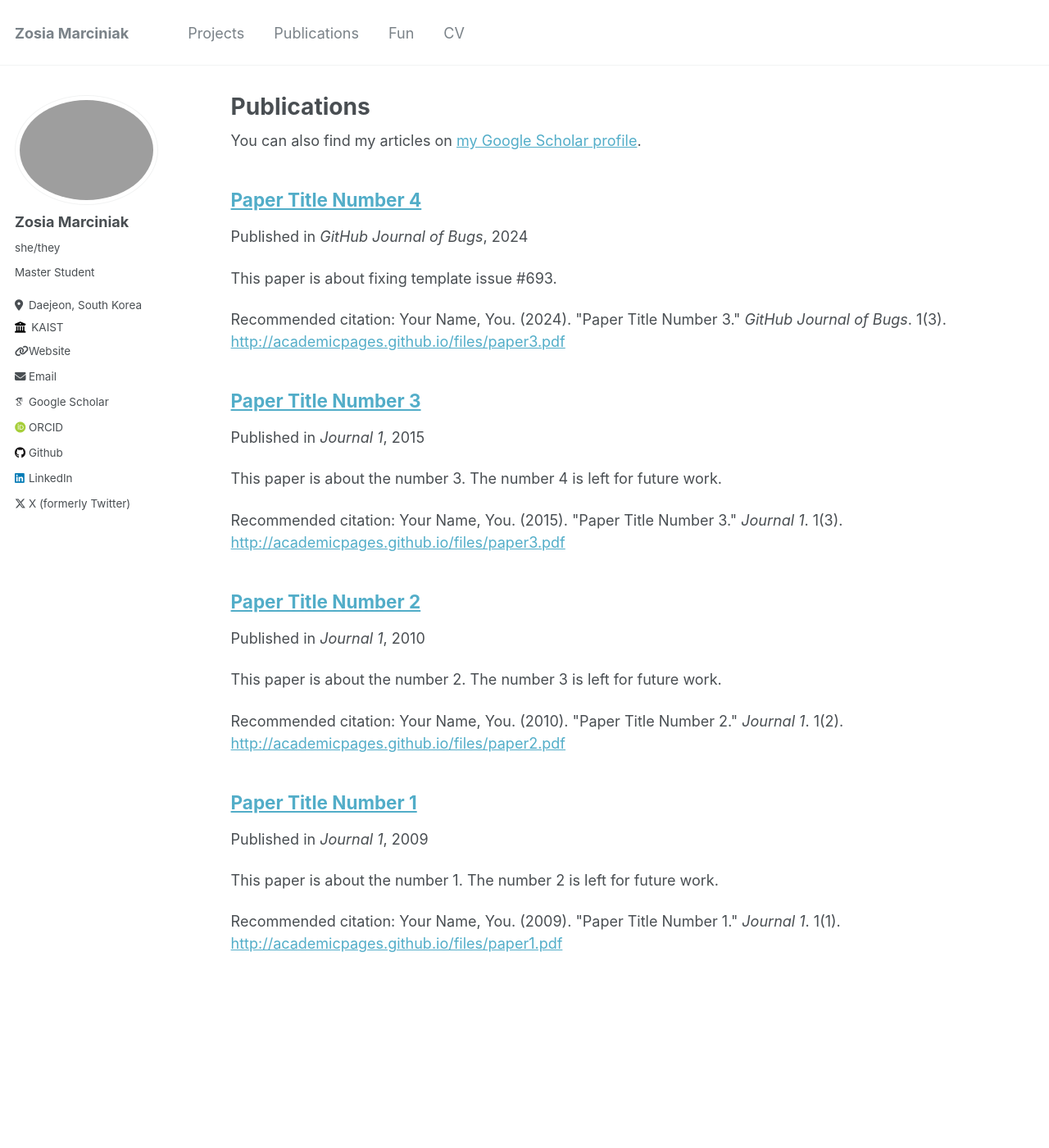
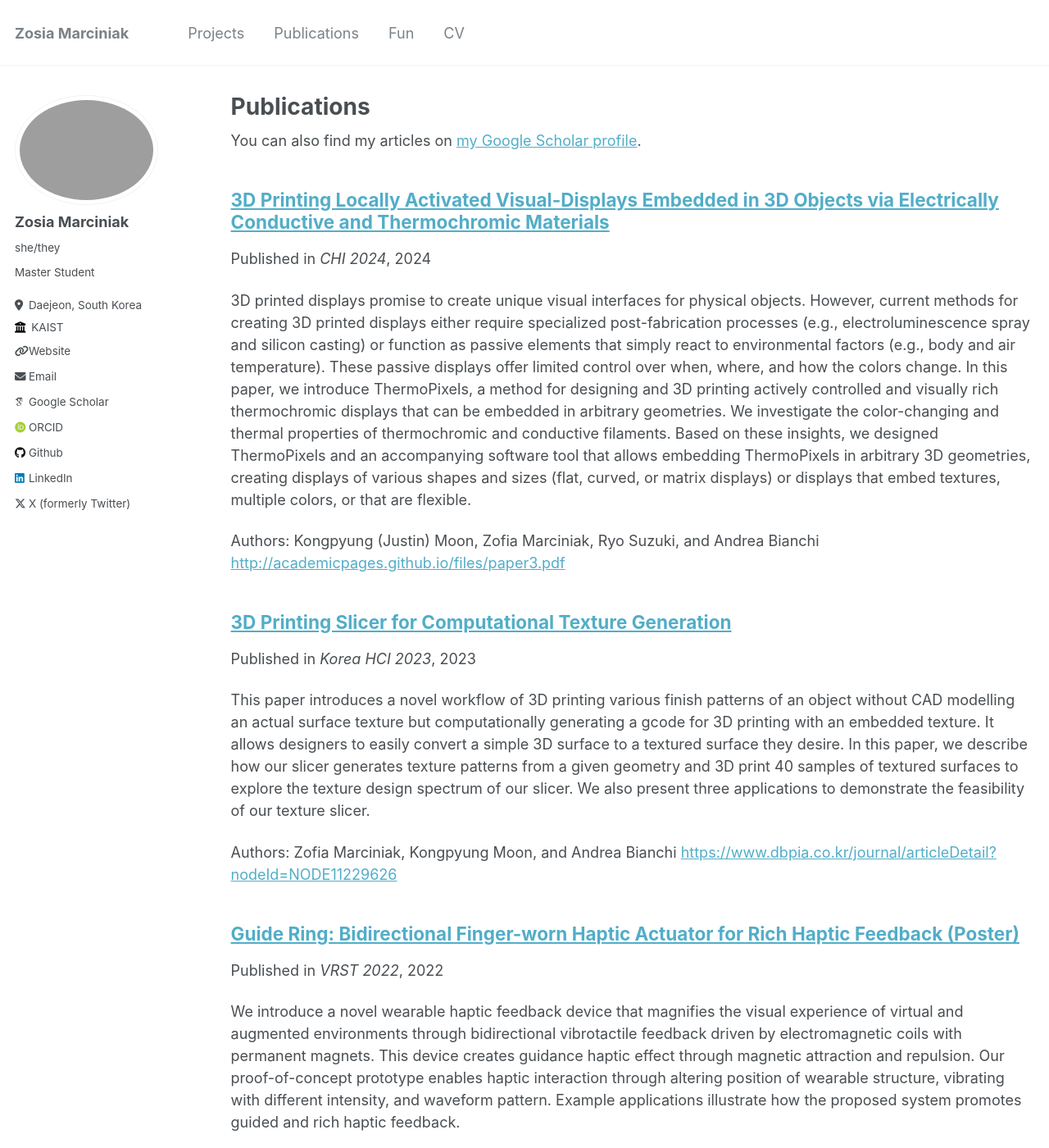
Before and after one commit to zosia-hci/zosia-hci.github.io, a Jekyll site: the page built from _pages/publications.md, in a window 1280 px wide and 1400 px high. Shown: the whole window at 82% size. Built offline with Jekyll 4.4.1, drawn with Linux system fonts in a browser that asks for light colours; some web fonts are replaced; some of the changed text lies outside the part shown.

Commit message:
publications added

```diff
--- a/_includes/archive-single.html
+++ b/_includes/archive-single.html
@@ -53,9 +53,9 @@
     {% endif %}
 
     {% if post.citation and post.paperurl %}
-      <p>Recommended citation: {{ post.citation }} <a href="{{ post.paperurl }}">{{ post.paperurl }}</a></p>
+      <p>Authors: {{ post.citation }} <a href="{{ post.paperurl }}">{{ post.paperurl }}</a></p>
     {% elsif post.citation %}
-      <p>Recommended citation: {{ post.citation }} </p>
+      <p>Authors: {{ post.citation }} </p>
     {% elsif post.paperurl %}
       <p class="wordwrap">Download <a href=" {{ post.paperurl }} ">here</a></p>
     {% endif %}
--- a/_layouts/single.html
+++ b/_layouts/single.html
@@ -48,9 +48,9 @@ layout: default
         {{ content }}
 
         {% if page.citation and page.paperurl %}
-          <p style="font-size: smaller">Recommended citation: {{ page.citation }} <a href="{{ page.paperurl }}"><u>{{ page.paperurl }}</u></a></p>
+          <p style="font-size: smaller">Authors: {{ page.citation }} <a href="{{ page.paperurl }}"><u>{{ page.paperurl }}</u></a></p>
         {% elsif page.citation %}
-          <p style="font-size: smaller">Recommended citation: {{ page.citation }} </p>
+          <p style="font-size: smaller">Authors: {{ page.citation }} </p>
         {% endif %}
 
         {% if page.link %}<div><a href="{{ page.link }}" class="btn">{{ site.data.ui-text[site.locale].ext_link_label | default: "Direct Link" }}</a></div>{% endif %}
--- a/_publications/2009-10-01-paper-title-number-1.md
+++ /dev/null
@@ -1,12 +0,0 @@
----
-title: "Paper Title Number 1"
-collection: publications
-permalink: /publication/2009-10-01-paper-title-number-1
-excerpt: 'This paper is about the number 1. The number 2 is left for future work.'
-date: 2009-10-01
-venue: 'Journal 1'
-paperurl: 'http://academicpages.github.io/files/paper1.pdf'
-citation: 'Your Name, You. (2009). &quot;Paper Title Number 1.&quot; <i>Journal 1</i>. 1(1).'
----
-
-The contents above will be part of a list of publications, if the user clicks the link for the publication than the contents of section will be rendered as a full page, allowing you to provide more information about the paper for the reader. When publications are displayed as a single page, the contents of the above "citation" field will automatically be included below this section in a smaller font.
--- a/_publications/2010-10-01-paper-title-number-2.md
+++ /dev/null
@@ -1,12 +0,0 @@
----
-title: "Paper Title Number 2"
-collection: publications
-permalink: /publication/2010-10-01-paper-title-number-2
-excerpt: 'This paper is about the number 2. The number 3 is left for future work.'
-date: 2010-10-01
-venue: 'Journal 1'
-paperurl: 'http://academicpages.github.io/files/paper2.pdf'
-citation: 'Your Name, You. (2010). &quot;Paper Title Number 2.&quot; <i>Journal 1</i>. 1(2).'
----
-
-The contents above will be part of a list of publications, if the user clicks the link for the publication than the contents of section will be rendered as a full page, allowing you to provide more information about the paper for the reader. When publications are displayed as a single page, the contents of the above "citation" field will automatically be included below this section in a smaller font.
--- a/_publications/2015-10-01-paper-title-number-3.md
+++ /dev/null
@@ -1,12 +0,0 @@
----
-title: "Paper Title Number 3"
-collection: publications
-permalink: /publication/2015-10-01-paper-title-number-3
-excerpt: 'This paper is about the number 3. The number 4 is left for future work.'
-date: 2015-10-01
-venue: 'Journal 1'
-paperurl: 'http://academicpages.github.io/files/paper3.pdf'
-citation: 'Your Name, You. (2015). &quot;Paper Title Number 3.&quot; <i>Journal 1</i>. 1(3).'
----
-
-The contents above will be part of a list of publications, if the user clicks the link for the publication than the contents of section will be rendered as a full page, allowing you to provide more information about the paper for the reader. When publications are displayed as a single page, the contents of the above "citation" field will automatically be included below this section in a smaller font.
--- /dev/null
+++ b/_publications/2021-weather.md
@@ -0,0 +1,13 @@
+---
+title: "Understanding the impact of the Weather on Human Mobility via LTE Access Traces in Seoul Districts"
+collection: publications
+permalink: /publication/2021-weather
+excerpt: 'In the urban area, there are many activity choices such as shopping or staying home. One of the main factors which affects people’s choices is the weather. In this study, the influence of weather conditions on human activity in the urban area is explored. We trace the change in the intensity of the mobile LTE access usage under different weather conditions. We find that pressure and rain are the most impactful conditions, while most affected groups are people in their 20’s and older. People in their 30’s seem to be the least affected and follow their usual activity pattern. Our result can provide insights for spot recommendation, traffic prediction, and sales prediction.
+'
+paperurl: 'https://www.dbpia.co.kr/journal/articleDetail?nodeId=NODE10530300'
+date: 2021-01-27
+venue: 'Korea HCI 2021'
+citation: 'Zofia Marciniak, Sumin Han, and Dongman Lee'
+---
+
+The contents above will be part of a list of publications, if the user clicks the link for the publication than the contents of section will be rendered as a full page, allowing you to provide more information about the paper for the reader. When publications are displayed as a single page, the contents of the above "citation" field will automatically be included below this section in a smaller font.
--- /dev/null
+++ b/_publications/2022-guidering.md
@@ -0,0 +1,12 @@
+---
+title: "Guide Ring: Bidirectional Finger-worn Haptic Actuator for Rich Haptic Feedback (Poster)"
+collection: publications
+permalink: /publication/2022-guidering
+excerpt: 'We introduce a novel wearable haptic feedback device that magnifies the visual experience of virtual and augmented environments through bidirectional vibrotactile feedback driven by electromagnetic coils with permanent magnets. This device creates guidance haptic effect through magnetic attraction and repulsion. Our proof-of-concept prototype enables haptic interaction through altering position of wearable structure, vibrating with different intensity, and waveform pattern. Example applications illustrate how the proposed system promotes guided and rich haptic feedback.'
+date: 2022-10-01
+venue: 'VRST 2022'
+paperurl: 'https://dl.acm.org/doi/10.1145/3562939.3565626'
+citation: 'Zofia Marciniak, Seo Young Oh, and Sang Ho Yoon'
+---
+
+The contents above will be part of a list of publications, if the user clicks the link for the publication than the contents of section will be rendered as a full page, allowing you to provide more information about the paper for the reader. When publications are displayed as a single page, the contents of the above "citation" field will automatically be included below this section in a smaller font.
--- /dev/null
+++ b/_publications/2023-textureslicer.md
@@ -0,0 +1,12 @@
+---
+title: "3D Printing Slicer for Computational Texture Generation"
+collection: publications
+permalink: /publication/2023-textureslicer
+excerpt: 'This paper introduces a novel workflow of 3D printing various finish patterns of an object without CAD modelling an actual surface texture but computationally generating a gcode for 3D printing with an embedded texture. It allows designers to easily convert a simple 3D surface to a textured surface they desire. In this paper, we describe how our slicer generates texture patterns from a given geometry and 3D print 40 samples of textured surfaces to explore the texture design spectrum of our slicer. We also present three applications to demonstrate the feasibility of our texture slicer.'
+date: 2023-02-01
+venue: 'Korea HCI 2023'
+paperurl: 'https://www.dbpia.co.kr/journal/articleDetail?nodeId=NODE11229626'
+citation: 'Zofia Marciniak, Kongpyung Moon, and Andrea Bianchi'
+---
+
+The contents above will be part of a list of publications, if the user clicks the link for the publication than the contents of section will be rendered as a full page, allowing you to provide more information about the paper for the reader. When publications are displayed as a single page, the contents of the above "citation" field will automatically be included below this section in a smaller font.
--- a/_publications/2024-02-17-paper-title-number-4.md
+++ /dev/null
@@ -1,12 +0,0 @@
----
-title: "Paper Title Number 4"
-collection: publications
-permalink: /publication/2024-02-17-paper-title-number-4
-excerpt: 'This paper is about fixing template issue #693.'
-date: 2024-02-17
-venue: 'GitHub Journal of Bugs'
-paperurl: 'http://academicpages.github.io/files/paper3.pdf'
-citation: 'Your Name, You. (2024). &quot;Paper Title Number 3.&quot; <i>GitHub Journal of Bugs</i>. 1(3).'
----
-
-The contents above will be part of a list of publications, if the user clicks the link for the publication than the contents of section will be rendered as a full page, allowing you to provide more information about the paper for the reader. When publications are displayed as a single page, the contents of the above "citation" field will automatically be included below this section in a smaller font.
--- /dev/null
+++ b/_publications/2024-thermopixels.md
@@ -0,0 +1,12 @@
+---
+title: "3D Printing Locally Activated Visual-Displays Embedded in 3D Objects via Electrically Conductive and Thermochromic Materials"
+collection: publications
+permalink: /publication/2024-thermopixels
+excerpt: '3D printed displays promise to create unique visual interfaces for physical objects. However, current methods for creating 3D printed displays either require specialized post-fabrication processes (e.g., electroluminescence spray and silicon casting) or function as passive elements that simply react to environmental factors (e.g., body and air temperature). These passive displays offer limited control over when, where, and how the colors change. In this paper, we introduce ThermoPixels, a method for designing and 3D printing actively controlled and visually rich thermochromic displays that can be embedded in arbitrary geometries. We investigate the color-changing and thermal properties of thermochromic and conductive filaments. Based on these insights, we designed ThermoPixels and an accompanying software tool that allows embedding ThermoPixels in arbitrary 3D geometries, creating displays of various shapes and sizes (flat, curved, or matrix displays) or displays that embed textures, multiple colors, or that are flexible.'
+date: 2024-05-10
+venue: 'CHI 2024'
+paperurl: 'http://academicpages.github.io/files/paper3.pdf'
+citation: 'Kongpyung (Justin) Moon, Zofia Marciniak, Ryo Suzuki, and Andrea Bianchi'
+---
+
+The contents above will be part of a list of publications, if the user clicks the link for the publication than the contents of section will be rendered as a full page, allowing you to provide more information about the paper for the reader. When publications are displayed as a single page, the contents of the above "citation" field will automatically be included below this section in a smaller font.
--- a/markdown_generator/publications.py
+++ b/markdown_generator/publications.py
@@ -98,7 +98,7 @@ for row, item in publications.iterrows():
     if len(str(item.excerpt)) > 5:
         md += "\n" + html_escape(item.excerpt) + "\n"
 
-    md += "\nRecommended citation: " + item.citation
+    md += "\nAuthors: " + item.citation
 
     md_filename = os.path.basename(md_filename)
 
```
Also changed, not shown: images/extra_wheel.png (added), 1 other file.
